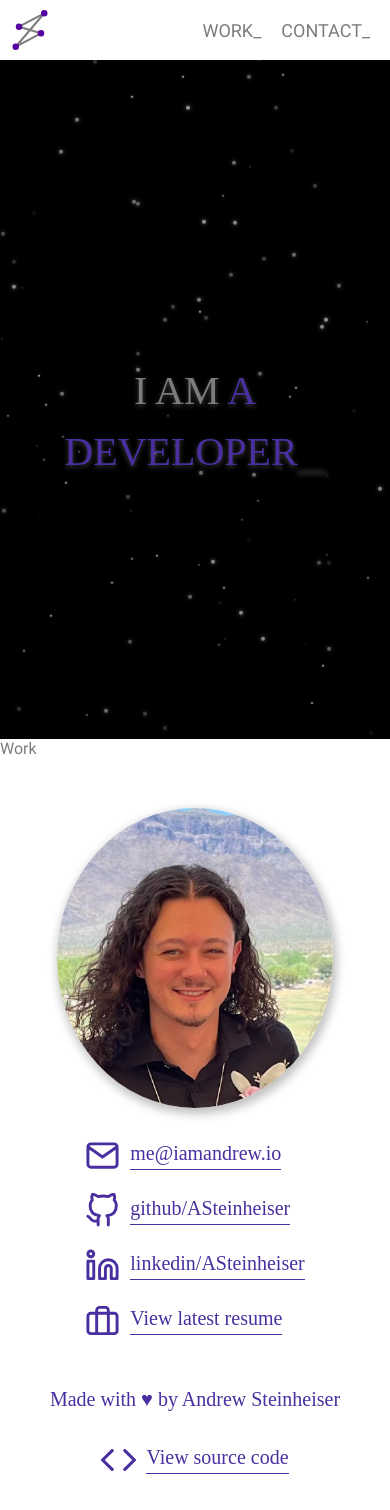
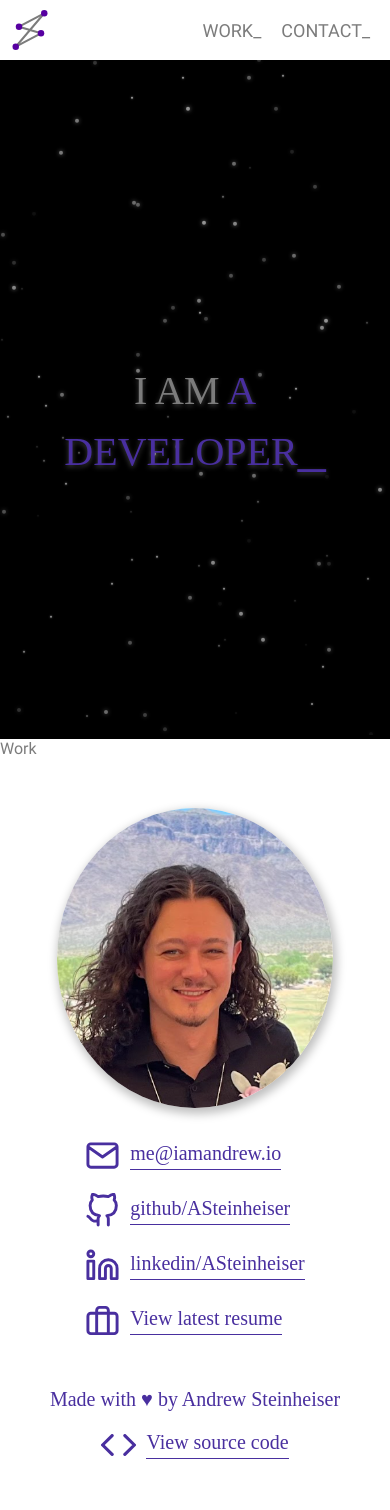
Before and after one commit to ASteinheiser/iamandrew.io, a React (Vite) app: page / in a window 390 px wide. Shown: the top 1510 px of the page. Built offline with nearby package versions, Linux system fonts and the light colour scheme; a web font is replaced by a local one.

Commit message:
adjust responsive styles on gaps

```diff
--- a/src/components/Contact/contact.scss
+++ b/src/components/Contact/contact.scss
@@ -32,9 +32,10 @@
     display: flex;
     flex-direction: column;
 
-    gap: 20px;
+    gap: 25px;
 
     @media(max-width: $medium) {
+      gap: 20px;
       margin-top: 30px;
     }
   }
--- a/src/components/Footer/footer.scss
+++ b/src/components/Footer/footer.scss
@@ -14,7 +14,11 @@
   }
 
   .footer-link {
+    align-self: center;
     padding-top: 35px;
-    align-self: center;
+
+    @media(max-width: $medium) {
+      padding-top: 20px;
+    }
   }
 }
```
